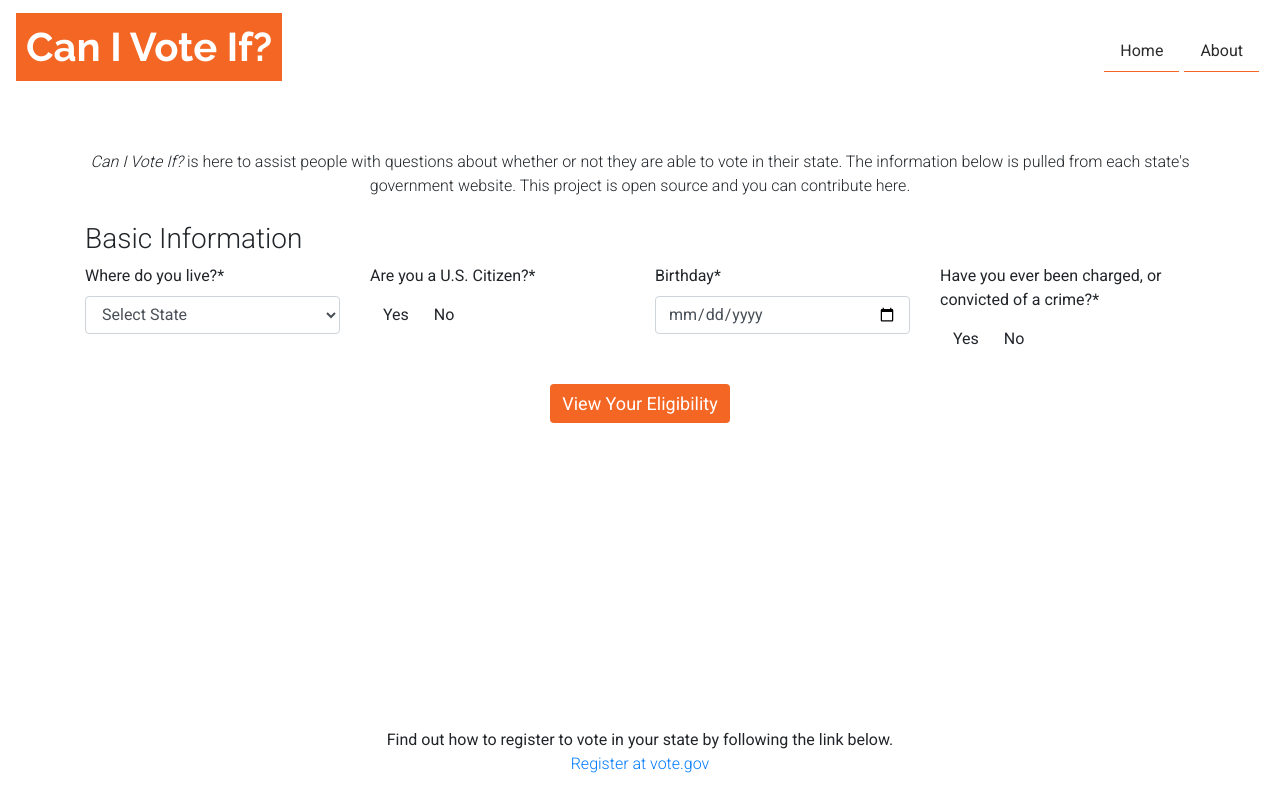
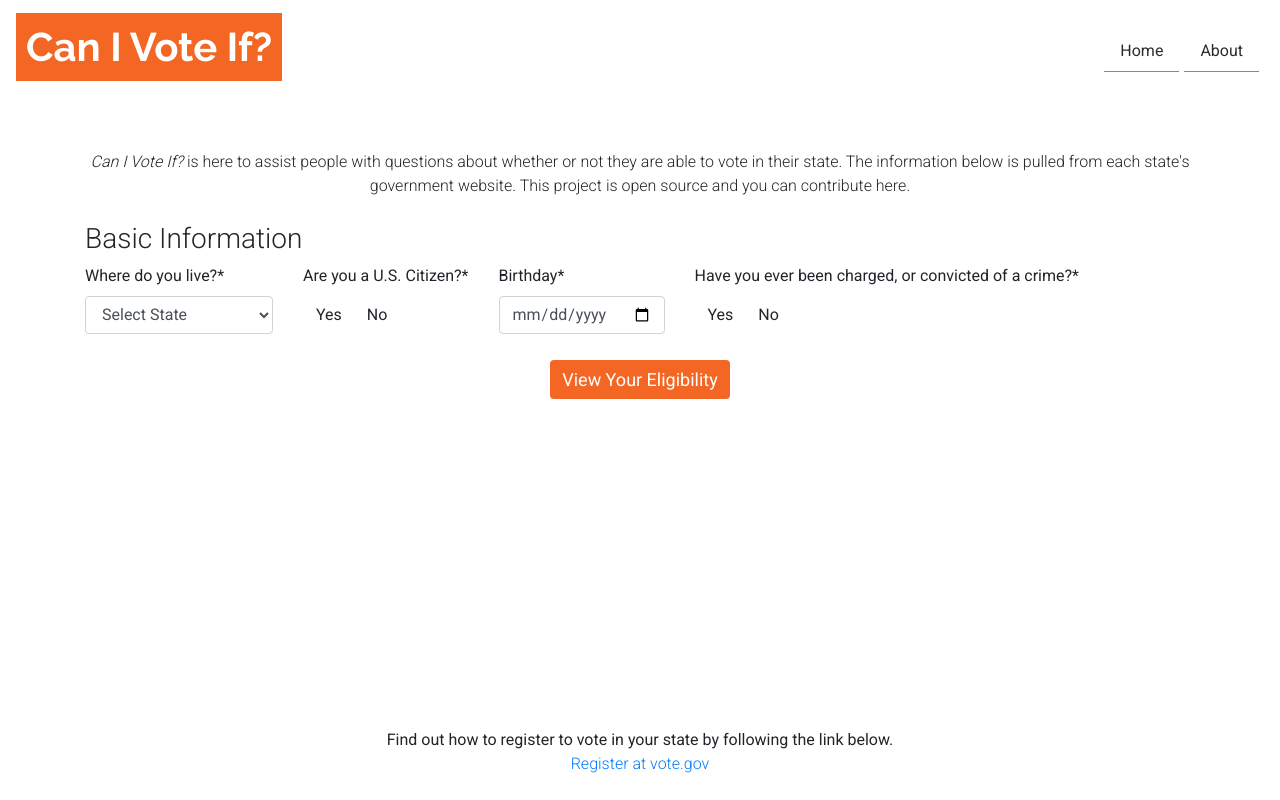
Before and after one commit to Can-I-Vote-If/can-i-vote-if, a React (Create React App) app: page / in a window 1280 px wide. Built offline with nearby package versions, Linux system fonts and the light colour scheme.

Commit message:
rearrange some files

```diff
--- a/src/components/Form.js
+++ b/src/components/Form.js
@@ -51,11 +51,11 @@ class Form extends Component {
           </div>
         </div>
         <div className="row">
-          <div className="col">
+          <div className="col-sm-12 col-lg-auto">
             <States action={e => this.handleChange(e, 'indState')} />
           </div>
 
-          <div className="col">
+          <div className="col-sm-12 col-lg-auto">
             <div className="radio-group form-group field-us-citizen">
               <label htmlFor="us-citizen" className="radio-group-label">
                 Are you a U.S. Citizen?<span className="required">*</span>
@@ -92,7 +92,7 @@ class Form extends Component {
             </div>
           </div>
 
-          <div className="col">
+          <div className="col-sm-12 col-lg-auto">
             <div className="date form-group field-birthdate">
               <label htmlFor="birthdate" className="date-label">
                 Birthday<span className="required">*</span>
@@ -109,7 +109,7 @@ class Form extends Component {
             </div>
           </div>
 
-          <div className="col">
+          <div className="col-sm-12 col-lg-auto">
             <div className="radio-group form-group field-us-citizen">
               <label htmlFor="us-citizen" className="radio-group-label">
                 Have you ever been charged, or convicted of a crime?<span className="required">
--- a/src/components/Results.js
+++ b/src/components/Results.js
@@ -35,6 +35,9 @@ export default class Results extends Component {
     const { age, citizen, crimes, state } = this.props;
 
     return (
+      <React.Fragment>
+        <hr/>
+
         <div className="row results">
           <div className="col-sm-12">
             <h3 className="stateTitle">
@@ -45,7 +48,7 @@ export default class Results extends Component {
             </h3>
           </div>
 
-        <div className="col">
+          <div className="col-sm-12 col-lg-auto">
             <label className="eTitle">
               Citizenship{' '}
               <i
@@ -57,7 +60,7 @@ export default class Results extends Component {
 
             <div className="voter-info">
               <p>{info.citizenship}</p>
-            {citizen === 'No' ? (
+              {citizen === 'No' && (
                 <p>
                   <a href="https://www.usa.gov/register-to-vote/#item-212447" target="_blank" rel="noopener noreferrer">
                     Who Can Vote in the US?
@@ -67,11 +70,11 @@ export default class Results extends Component {
                     How To Become a U.S Citizen
                   </a>
                 </p>
-            ) : null}
+              )}
             </div>
           </div>
 
-        <div className="col">
+          <div className="col-sm-12 col-lg-6">
             <label className="eTitle">
               Age{' '}
               <i
@@ -83,17 +86,10 @@ export default class Results extends Component {
 
             <div className="voter-info">
               <p>{info.age}</p>
-            {age < 18 ? (
-              <p>
-                <a href="https://www.usa.gov/register-to-vote#item-212447/" target="_blank" rel="noopener noreferrer">
-                  Who Can Vote in the US?
-                </a>
-              </p>
-            ) : null}
             </div>
           </div>
 
-        <div className="col">
+          <div className="col-sm-12 col-lg-6">
             <label className="eTitle">
               Residency{' '}
               <i className="fa fa-check" id="resident" aria-hidden="true" />
@@ -101,7 +97,7 @@ export default class Results extends Component {
             <p>{info.residency}</p>
           </div>
 
-        <div className="col">
+          <div className="col-sm-12 col-lg-6">
             <label className="eTitle">
               Crimes{' '}
               <i
@@ -113,7 +109,7 @@ export default class Results extends Component {
 
             <div className="voter-info">
               <p>{info.criminalHistory}</p>
-            {crimes === 'Yes' ? (
+              { crimes === 'Yes' && (
                 <p>
                   <a href="http://www.nonprofitvote.org/voting-in-your-state/special-circumstances/voting-as-an-ex-offender/" target="_blank" rel="noopener noreferrer">
                     Learn About Voting as an Ex-offender
@@ -123,17 +119,18 @@ export default class Results extends Component {
                     Learn About Legal Options as an Ex-offender
                   </a>
                 </p>
-            ) : null}
+              )}
             </div>
           </div>
 
-        <div className="col">
+          <div className="col-sm-12 col-lg-auto">
             <label className="eTitle">
               Other <i className="fa fa-check" id="other" aria-hidden="true" />
             </label>
             <p>{info.other}</p>
           </div>
         </div>
+      </React.Fragment>
     );
   }
 }
```
Also changed, not shown: src/App.js (+4 -4 lines), src/components/Footer.js (renamed from src/containers/Footer.js), src/components/Header.js (renamed from src/containers/Header.js), src/screens/About.js (renamed from src/containers/About.js), src/screens/Home.js (renamed from src/containers/Home.js), src/screens/Register.js (renamed from src/containers/Register.js). Lines whose indentation alone changed are shown as unchanged.
